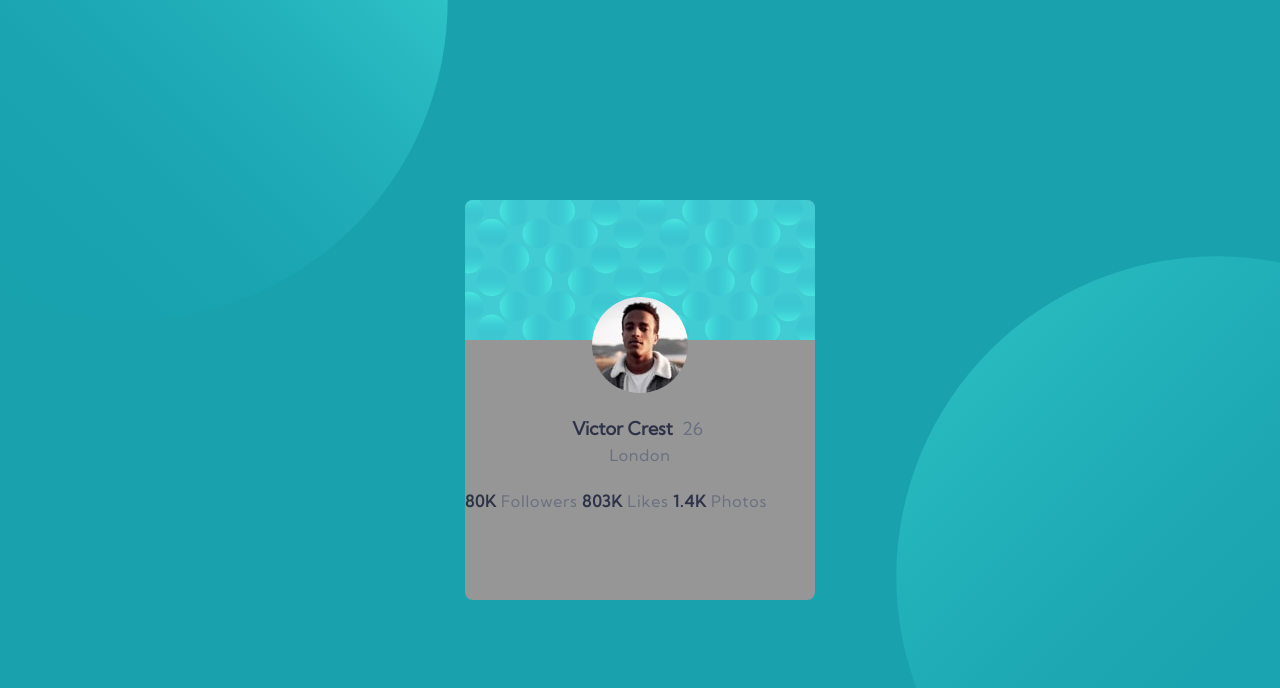
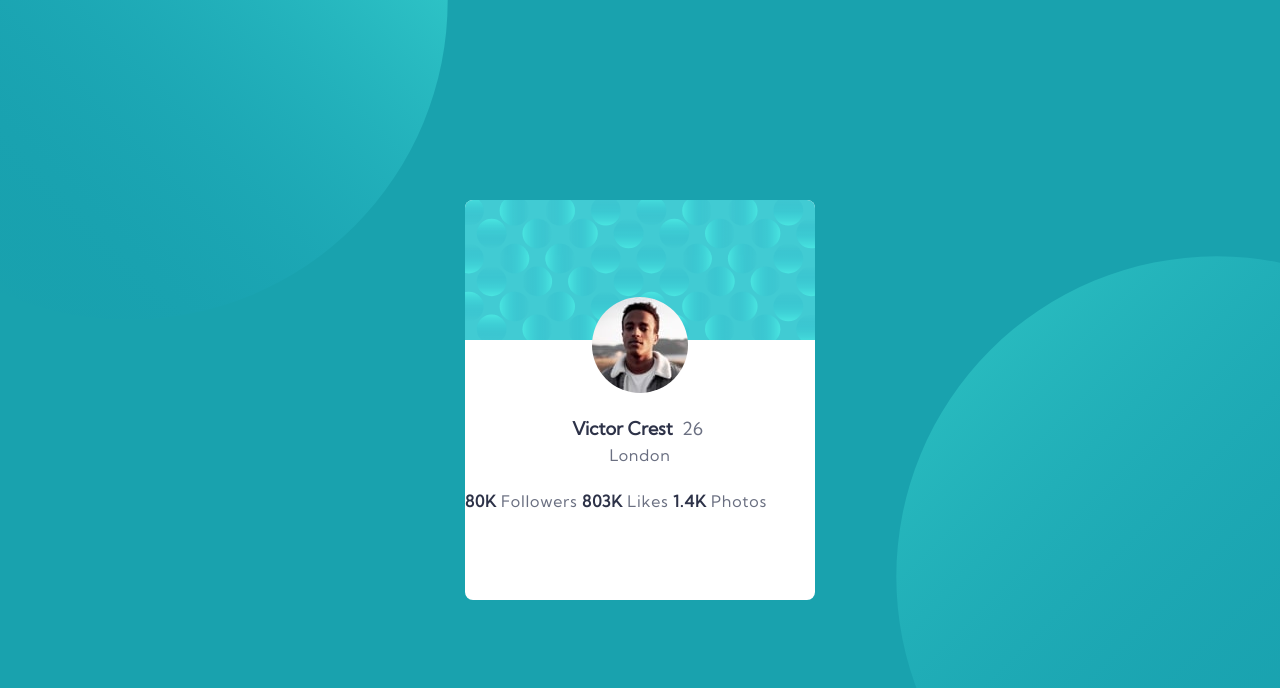
Before and after one commit to jchiwaii/profile-card, a plain HTML site: page index.html in a window 1280 px wide. Drawn offline with Linux system fonts and the light colour scheme.

Commit message:
Update app.css

```diff
--- a/app.css
+++ b/app.css
@@ -8,6 +8,7 @@
 /* Neutral */
 :root {
   --neutral-dark-gray: hsl(0, 0%, 59%);
+  ----neutral-white: hsl(0, 0%, 100%);
 }
 
 *,
@@ -34,7 +35,7 @@ body {
   top: 50%;
   left: 50%;
   transform: translate(-50%, -50%);
-  background-color: var(--neutral-dark-gray);
+  background-color: var(----neutral-white);
   max-width: 350px;
   height: 50vh;
   border-radius: 8px;
```
